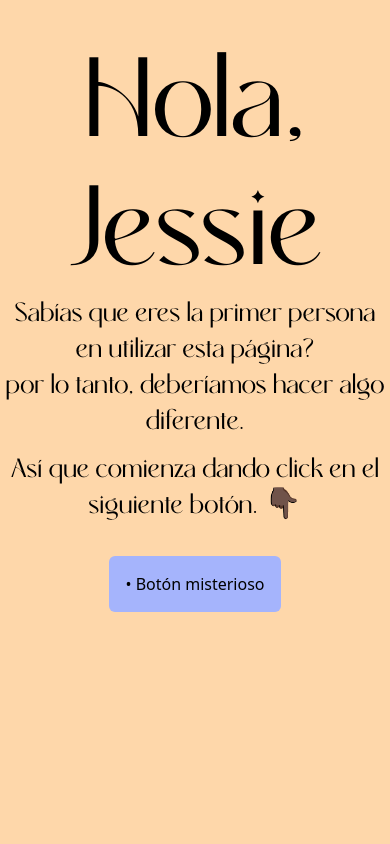
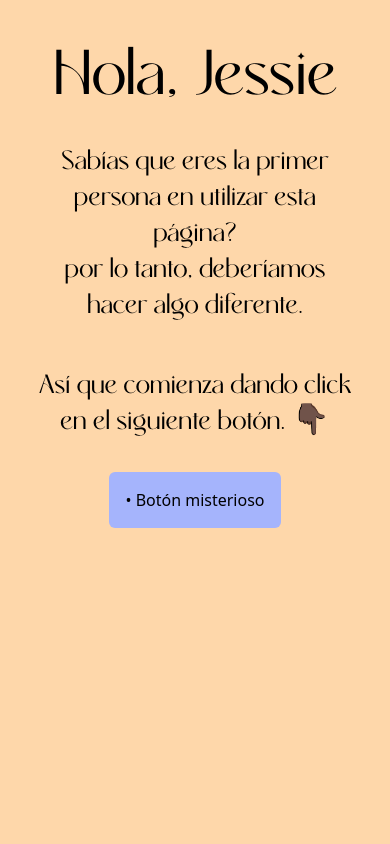
Before and after one commit to ImnotaChickenNuggie/PageWYBMGF, a React (Vite) app: page /secret in a window 390 px wide. Shown: the top 844 px of the page. Built offline with nearby package versions, Linux system fonts and the light colour scheme; no server answers.

Commit message:
primera seccion responsive

```diff
--- a/src/pages/Landing.jsx
+++ b/src/pages/Landing.jsx
@@ -23,14 +23,14 @@ const Landing = () => {
 	return (
 		<div className='container scroll-smooth overflow-x-hidden width-screen bg-orange-200'>
 			<section className='flex flex-col mx-auto text-center mt-10 h-screen items-center'>
-				<p className='text-center font-rachelya text-9xl'>
+				<p className='text-center font-rachelya text-7xl md:text-9xl'>
 					Hola, Jessie
 				</p>
-				<p className='text-center font-rachelya text-3xl'>
+				<p className='text-center font-rachelya text-3xl mx-8 my-8'>
 					Sabías que eres la primer persona en utilizar esta página?
 					<p>por lo tanto, deberíamos hacer algo diferente.</p>
 				</p>
-				<p className='text-center font-rachelya text-3xl mt-3 mb-8'>
+				<p className='text-center font-rachelya text-3xl mt-3 mb-8 mx-8'>
 					Así que comienza dando click en el siguiente botón. 👇🏿
 				</p>
 				<button
@@ -41,7 +41,7 @@ const Landing = () => {
 					• Botón misterioso
 				</button>
 				<div id='hiddeDiv' className='hidden'>
-					<p className='text-center font-rachelya text-3xl mt-3'>
+					<p className='text-center font-rachelya text-3xl mt-3 mx-8'>
 						👀 que extraño, eso no tenía que suceder, intenta hacer
 						scroll ⬇️
 					</p>
```
